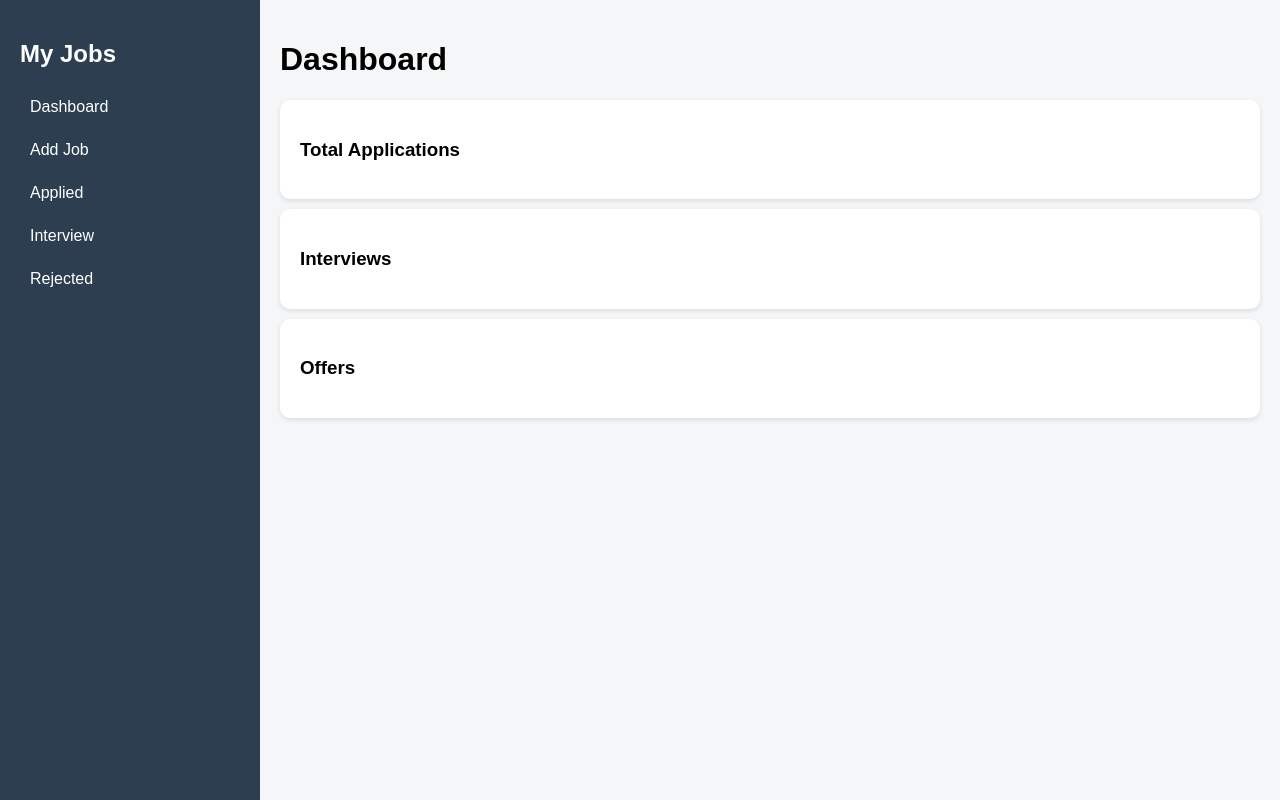
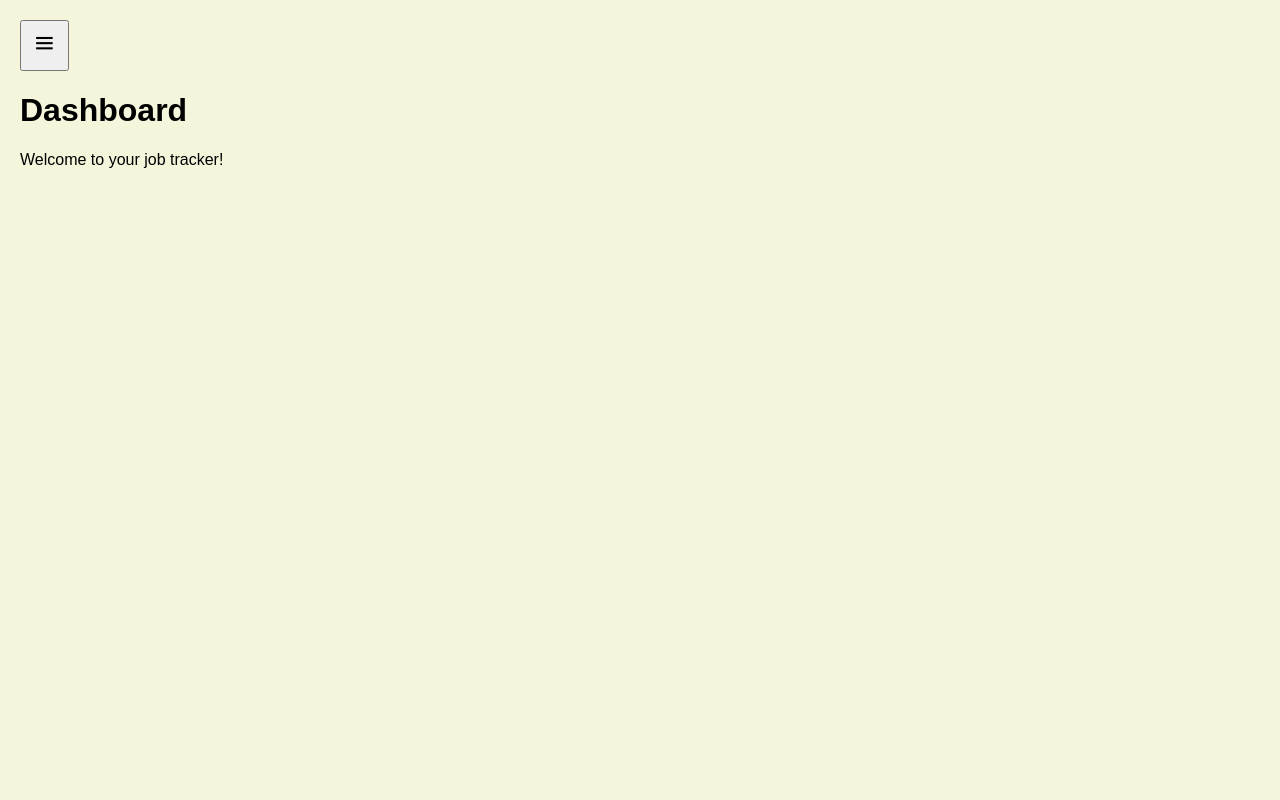
Before and after one commit to athirahamizan30-create/2610-CSP1123-G002, a Flask app: page /dashboard in a window 1280 px wide. Run offline with Flask 3, Linux system fonts and the light colour scheme; some libraries are stand-ins or nearby versions.

Commit message:
Edited dashboard page

```diff
--- a/static/dashboard.css
+++ b/static/dashboard.css
@@ -1,47 +1,58 @@
 body {
     margin: 0;
     font-family: Arial;
-}
-
-.container {
-    display: flex;
-    height: 100vh;
+    background-color: beige;
 }
 
 .sidebar {
-    width: 220px;
-    background: #2c3e50;
-    color: white;
-    padding: 20px;
-}
-
-.sidebar h2 {
-    margin-bottom: 20px;
+    position: fixed;
+    left: -250px;   /* hide completely */
+    top: 0;
+    width: 250px;
+    height: 100%;
+    background: #9fa4e7;  /* your color */
+    transition: left 0.3s ease;
 }
 
 .sidebar a {
     display: block;
     color: white;
+    margin: 10px 0;
     text-decoration: none;
-    padding: 10px;
-    margin-bottom: 5px;
-    border-radius: 5px;
 }
 
-.sidebar a:hover {
-    background: #34495e;
+.sidebar.active {
+    left: 0;
 }
 
 .main {
-    flex: 1;
     padding: 20px;
-    background: #f4f6f8;
 }
 
-.card {
-    background: white;
-    padding: 20px;
-    margin: 10px 0;
-    border-radius: 10px;
-    box-shadow: 0 2px 5px rgba(0,0,0,0.1);
+.menu-btn {
+    font-size: 20px;
+    padding: 10px;
+    cursor: pointer;
 }
+
+.main {
+    transition: margin-left 0.3s;
+}
+
+.sidebar.active ~ .main {
+    margin-left: 250px;
+}
+
+#overlay {
+    position: fixed;
+    top: 0;
+    left: 0;
+    width: 100%;
+    height: 100%;
+    background: rgba(0,0,0,0.5);
+    display: none;
+}
+
+#overlay.active {
+    display: block;
+}
--- a/templates/dashboard.html
+++ b/templates/dashboard.html
@@ -3,40 +3,36 @@
 <head>
     <title>Job Dashboard</title>
     <link rel="stylesheet" href="{{ url_for('static', filename='dashboard.css') }}">
+    <link href="https://cdn.boxicons.com/transformations.min.css" rel="stylesheet">
+    <link href="https://cdn.boxicons.com/3.0.8/fonts/basic/boxicons.min.css" rel="stylesheet">
+    <link href="https://cdn.boxicons.com/3.0.8/fonts/filled/boxicons-filled.min.css" rel="stylesheet">
 </head>
 
 <body>
+    <div id="overlay" onclick="toggleSidebar()"></div>
 
-<div class="container">
+    <div class="sidebar" id="sidebar">
+        <h2>Menu</h2>
+        <a href="/">New Job</a>
+        <a href="#">Documents</a>
+        <a href="#">Reminders</a>
+        <a href="#">Log Out</a>
 
-    <div class="sidebar">
-        <h2>My Jobs</h2>
-
-        <a href="/">Dashboard</a>
-        <a href="/add_job">Add Job</a>
-        <a href="#">Applied</a>
-        <a href="#">Interview</a>
-        <a href="#">Rejected</a>
     </div>
 
     <div class="main">
+        <button class="menu-btn" onclick="toggleSidebar()"><i class="bx bx-menu bx-sm"></i></button>
+
         <h1>Dashboard</h1>
-
-        <div class="card">
-            <h3>Total Applications</h3>
-        </div>
-
-        <div class="card">
-            <h3>Interviews</h3>
-        </div>
-
-        <div class="card">
-            <h3>Offers</h3>
-        </div>
-
+        <p>Welcome to your job tracker!</p>
     </div>
 
-</div>
+    <script>
+        function toggleSidebar() {
+            document.getElementById("sidebar").classList.toggle("active");
+            document.getElementById("overlay").classList.toggle("active");
+        }
+    </script>
 
 </body>
 </html>
```
